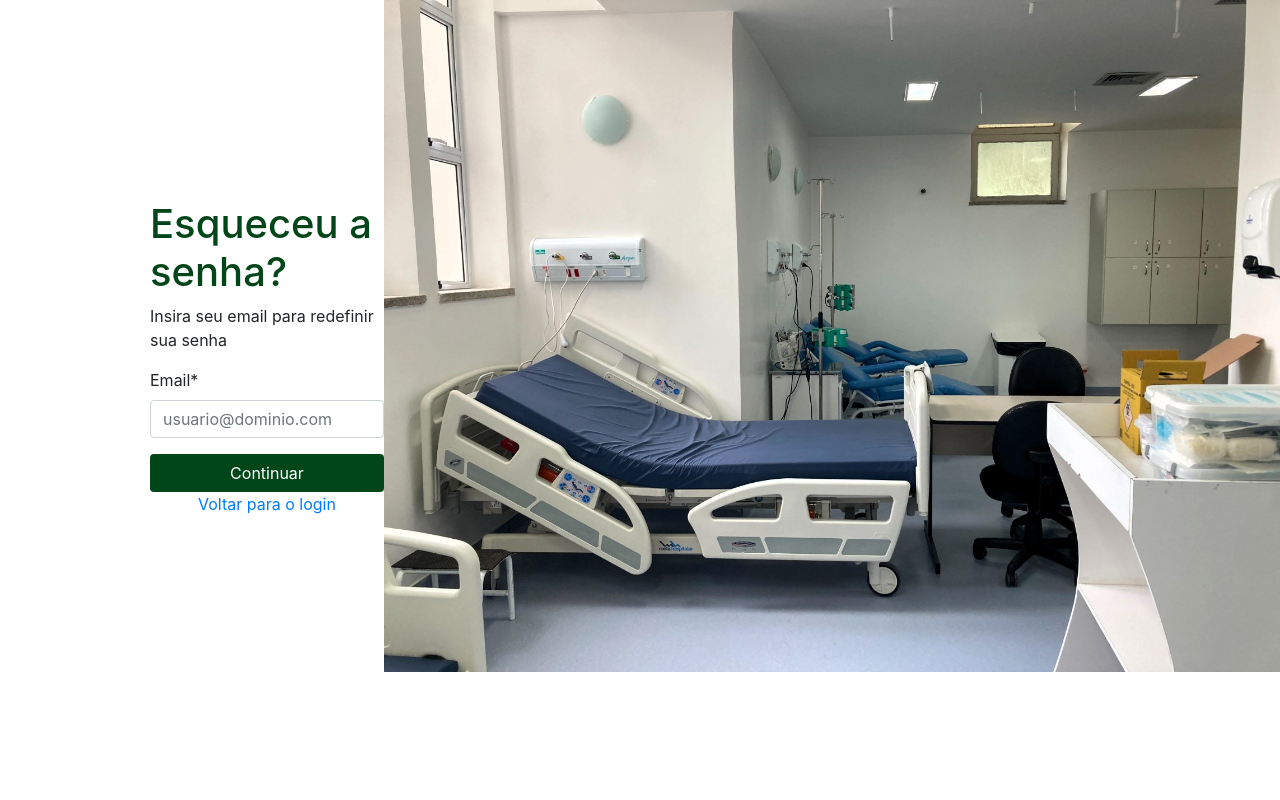
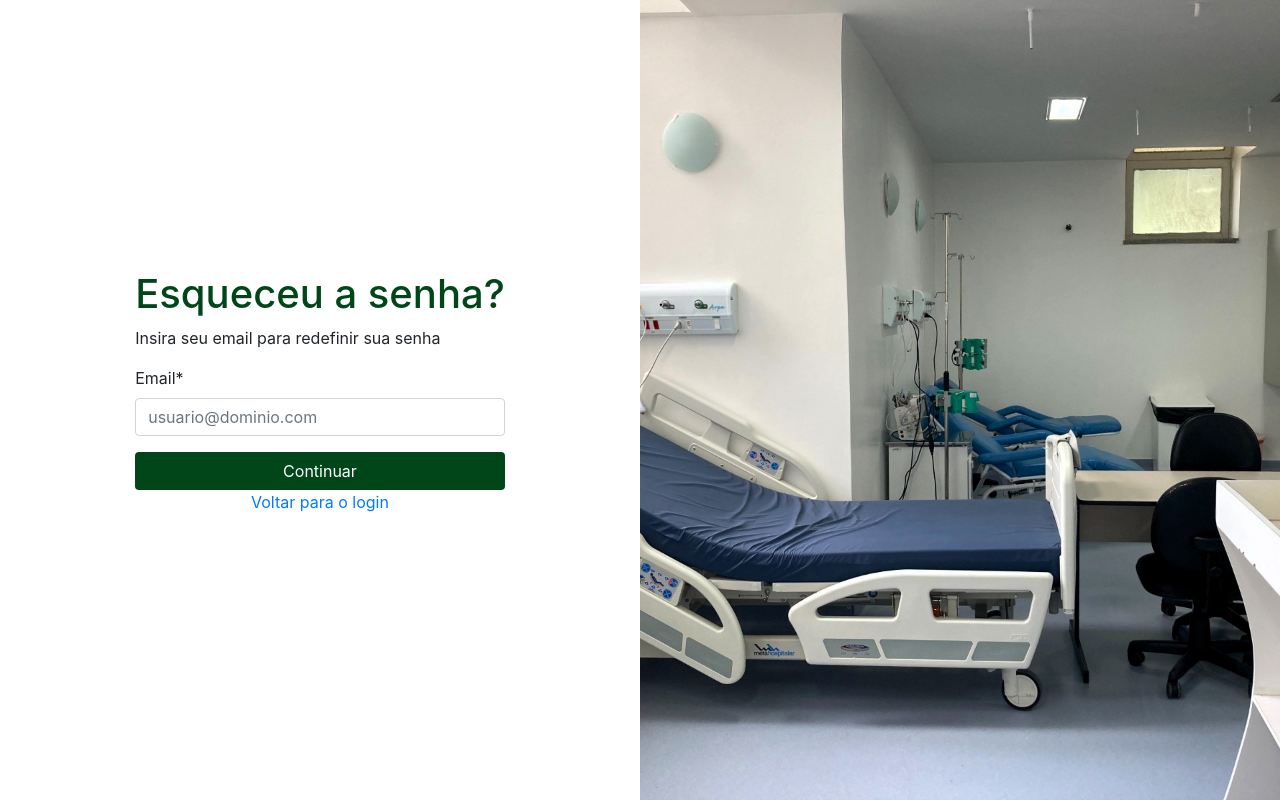
Before and after one commit to Daiene/Pixels, a Flask app: template src/templates/password.html in a window 1280 px wide. Run offline with Flask 3, Linux system fonts and the light colour scheme; the template is opened without the code that fills it, so the values that code supplies are empty; some libraries are stand-ins or nearby versions.

Commit message:
Login e password ajustados

```diff
--- a/src/templates/password.html
+++ b/src/templates/password.html
@@ -1,15 +1,44 @@
 <!DOCTYPE html>
 <html lang="pt-br">
 <head>
+    <title>Esqueceu a senha</title>
       <meta charset="UTF-8">
       <meta name="viewport" content="width=device-width, initial-scale=1.0">
       <link rel="stylesheet" href="https://stackpath.bootstrapcdn.com/bootstrap/4.1.3/css/bootstrap.min.css" integrity="sha384-MCw98/SFnGE8fJT3GXwEOngsV7Zt27NXFoaoApmYm81iuXoPkFOJwJ8ERdknLPMO" crossorigin="anonymous">
       <link rel="stylesheet" href="../static/style/style.css">
-    <title>Recuperar Senha</title>
+      <title>Registro</title>
+    <style>
+        body {
+            margin: 0;
+            padding: 0;
+            display: flex;
+            height: 100vh;
+        }
+
+        .login-container {
+            flex: 1;
+            display: flex;
+            flex-direction: column;
+            justify-content: center;
+            align-items: center;
+        }
+
+        .banner {
+            flex: 1;
+            background-image: url(../static/img/placeholder.jpg);
+            background-size: cover;
+            background-position: center;
+        }
+
+        .login-form {
+            padding: 50px;
+        }
+    </style>
 </head>
 <body>
-  <div class="main">
-  <form id="form">
+    <div class="login-container">
+        <div class="login-form">
+            <form>
               <h1>Esqueceu a senha?</h1>
                 <p>Insira seu email para redefinir sua senha</p>
                 <div class="form-group">
@@ -19,7 +48,8 @@
                 <button type="button" class="btn btn-custom btn-block">Continuar</button>
                 <p align="center"><a href="./login.html">Voltar para o login</a></p>
             </form>
-  <img id="capa" src="../static/img/placeholder.jpg">
         </div>
+    </div>
+    <div class="banner"></div>
 </body>
 </html>
```
Also changed, not shown: src/templates/login.html (+34 -4 lines). Lines whose indentation alone changed are shown as unchanged.
